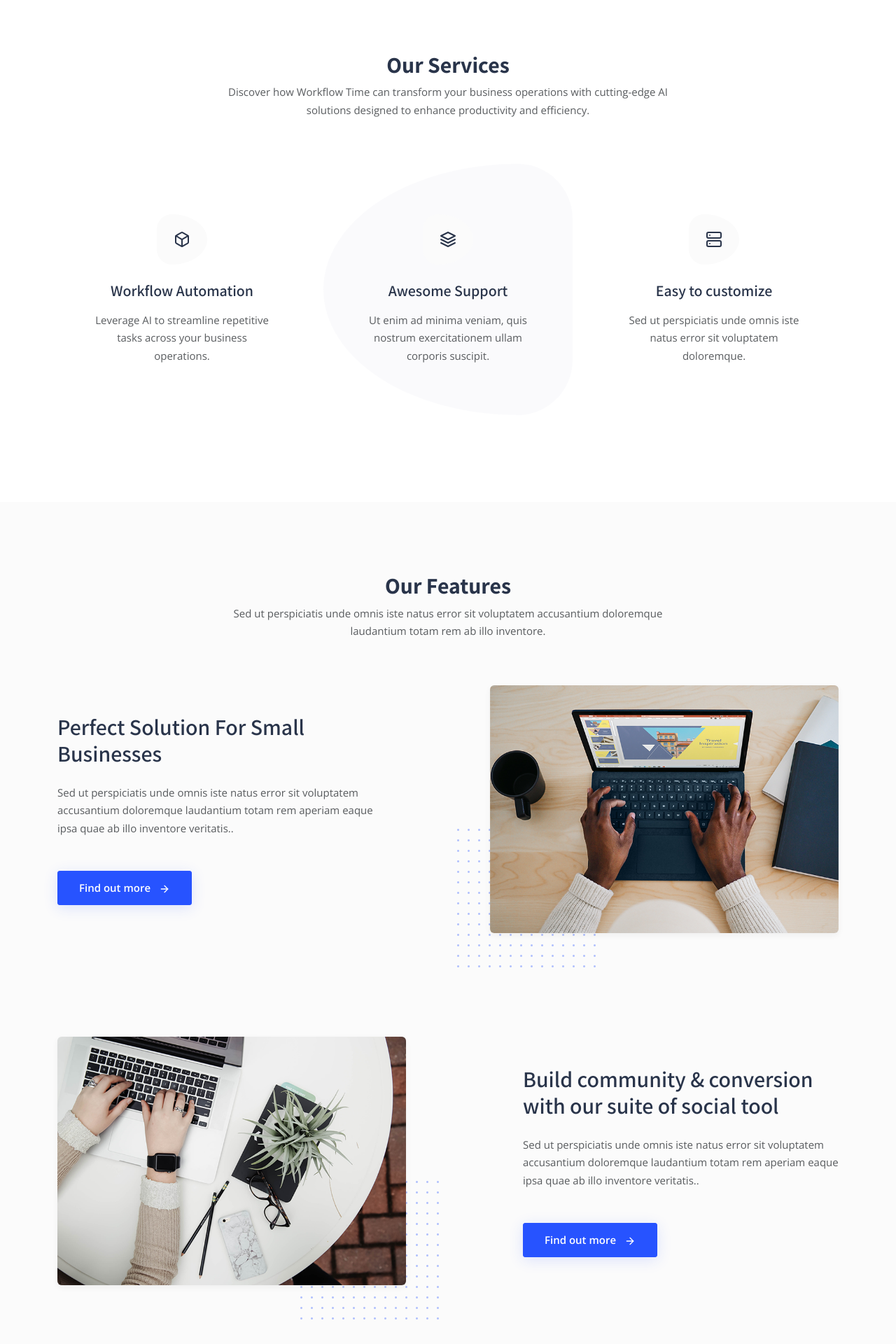
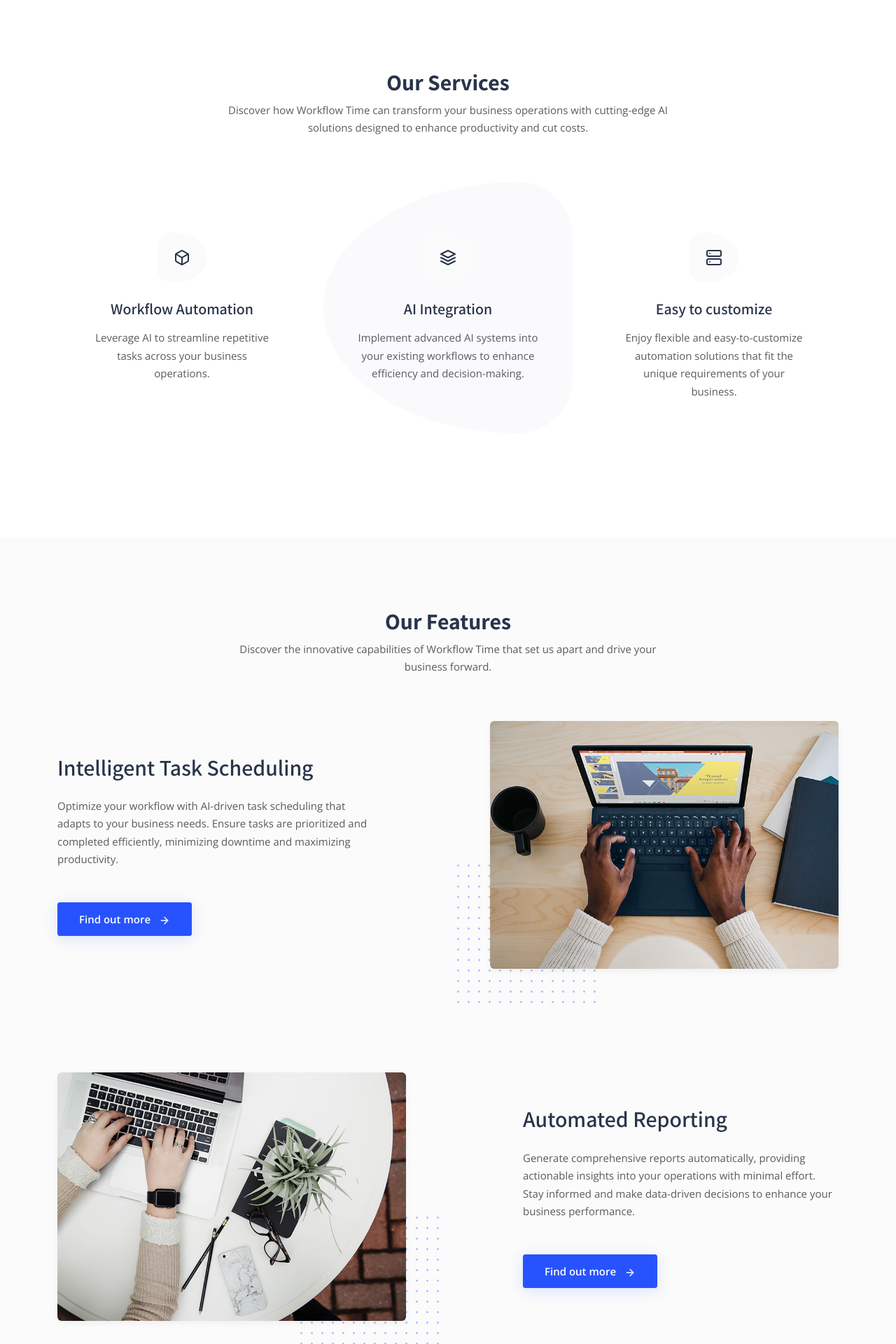
Before and after one commit to eduardragea/workflowtime, a Django app: page /index-1/ in a window 1280 px wide. Shown: the part 694-2614 px from the top of the page at 70% size. Run offline with Django 4.2, Linux system fonts and the light colour scheme; some libraries are stand-ins or nearby versions.

Commit message:
Change all content. Create links.

```diff
--- a/Django/Landing/qexal/settings.py
+++ b/Django/Landing/qexal/settings.py
@@ -55,7 +55,7 @@ SECRET_KEY = 'django-insecure-k7x#6z(#5^unb=y+#yn#-pfc$uoz5ut*mlhze57i5vd3if&&i(
 # SECURITY WARNING: don't run with debug turned on in production!
 DEBUG = True
 
-ALLOWED_HOSTS = [
+ALLOWED_HOSTS = [ '*',
     'workflowtime.pythonanywhere.com',
     'www.workflowtime.com',
     'workflowtime.com',
--- a/Django/Landing/templates/partials/base.html
+++ b/Django/Landing/templates/partials/base.html
@@ -6,7 +6,7 @@
         <title>Workflow Time</title>
         <meta name="viewport" content="width=device-width, initial-scale=1.0" />
         <meta name="description" content="Streamline Your Business with AI-Powered Automation" />
-        <meta name="keywords" content="bootstrap 5, premium, marketing, multipurpose" />
+        <meta name="keywords" content="AI automation, business process automation, workflow optimization, AI solutions, efficiency, productivity, AI-driven processes, intelligent automation, Workflow Time" />
         <meta content="Eduard Ragea" name="author" />
         <!-- favicon -->
         <link rel="shortcut icon" href="{% static 'images/favicon.ico' %}" />
--- a/Django/Landing/templates/partials/contact.html
+++ b/Django/Landing/templates/partials/contact.html
@@ -6,7 +6,7 @@
         <div class="row">
             <div class="col-lg-6">
                 <h2 class="fw-bold mb-4">Get in Touch</h2>
-                <p class="text-muted mb-5">Et harum quidem rerum facilis est expedita distinctio temporecum soluta nobis est eligendi optio cumque nihil impedit quo minus maxime.</p>
+                <p class="text-muted mb-5">Ready to take the next step? Fill out the form below and let’s start a conversation about how Workflow Time can transform your business.</p>
 
                 <div>
                     <div id="message"></div>
@@ -28,7 +28,7 @@
                             <div class="col-md-12">
                                 <div class="mb-4">
                                     <label for="subject" class="text-muted form-label">Subject</label>
-                                    <input type="text" class="form-control" id="subject" name="subject" placeholder="Enter Subject.." required>
+                                    <input type="text" class="form-control" id="subject" name="subject" placeholder="Enter Subject" required>
                                 </div>
 
                                 <div class="mb-4 pb-2">
@@ -49,12 +49,12 @@
             <div class="col-lg-5 ms-lg-auto">
                 <div class="mt-5 mt-lg-0">
                     <img src="{% static 'images/contact.png' %}" alt="" class="img-fluid d-block" />
-                    <p class="text-muted mt-5 mb-3"><i class="me-2 text-muted icon icon-xs" data-feather="mail"></i> Support@info.com</p>
-                    <p class="text-muted mb-3"><i class="me-2 text-muted icon icon-xs" data-feather="phone"></i> +91 123 4556 789</p>
-                    <p class="text-muted mb-3"><i class="me-2 text-muted icon icon-xs" data-feather="map-pin"></i> 2976 Edwards Street Rocky Mount, NC 27804</p>
+                    <a href="mailto:office@workflowtime.com?subject=Inquiry%20About%20Workflow%20Time%20Automation%20Solutions"><p class="text-muted mt-5 mb-3"><i class="me-2 text-muted icon icon-xs" data-feather="mail"></i> office@workflowtime.com</p></a>
+                    <a href="tel:+40720563561"><p class="text-muted mb-3"><i class="me-2 text-muted icon icon-xs" data-feather="phone"></i> +40 720 563 561</p></a>
+                    <a href="https://www.google.com/maps/search/?api=1&query=70-72+Bulevardul+Apicultorilor,+Bucharest,+013853" target="_blank"><p class="text-muted mb-3"><i class="me-2 text-muted icon icon-xs" data-feather="map-pin"></i> 70-72 Bulevardul Apicultorilor, Bucharest, 013853</p></a>
                     <ul class="list-inline pt-4">
                         <li class="list-inline-item me-3">
-                            <a href="javascript: void(0);" class="social-icon icon-mono avatar-xs rounded-circle"><i class="icon-xs" data-feather="facebook"></i></a>
+                            <a href="javascript: void(0);" class="social-icon icon-mono avatar-xs rounded-circle"><i class="icon-xs" data-feather="linkedin"></i></a>
                         </li>
                         <li class="list-inline-item me-3">
                             <a href="javascript: void(0);" class="social-icon icon-mono avatar-xs rounded-circle"><i class="icon-xs" data-feather="twitter"></i></a>
--- a/Django/Landing/templates/partials/cta.html
+++ b/Django/Landing/templates/partials/cta.html
@@ -12,9 +12,9 @@
                         <div class="row justify-content-center">
                             <div class="col-lg-10">
                                 <div class="p-3">
-                                    <h2 class="text-white mb-4">Join our Growing Community</h2>
-                                    <p class="text-white-70 font-size-16 mb-4 pb-3">Far far away, behind the word mountains, far from the countries Vokalia and Consonantia, there live the blind texts.</p>
-                                    <a href="javascript: void(0);" class="btn btn-light rounded-pill">Sign Up for free</a>
+                                    <h2 class="text-white mb-4">Experience the Future</h2>
+                                    <p class="text-white-70 font-size-16 mb-4 pb-3">Unlock your business's potential with our advanced AI solutions. Revolutionize your processes and achieve new levels of success.</p>
+                                    <a href="#contact" class="btn btn-light rounded-pill">Start now</a>
                                 </div>
                             </div>
                         </div>
--- a/Django/Landing/templates/partials/features.html
+++ b/Django/Landing/templates/partials/features.html
@@ -7,15 +7,15 @@
         <div class="row justify-content-center mb-5">
             <div class="col-lg-7 text-center">
                 <h2 class="fw-bold">Our Features</h2>
-                <p class="text-muted">Sed ut perspiciatis unde omnis iste natus error sit voluptatem accusantium doloremque laudantium totam rem ab illo inventore.</p>
+                <p class="text-muted">Discover the innovative capabilities of Workflow Time that set us apart and drive your business forward.</p>
             </div>
             <!-- end col -->
         </div>
         <!-- end row -->
         <div class="row align-items-center mb-5">
             <div class="col-md-5 order-2 order-md-1 mt-md-0 mt-5">
-                <h2 class="mb-4">Perfect Solution For Small Businesses</h2>
-                <p class="text-muted mb-5">Sed ut perspiciatis unde omnis iste natus error sit voluptatem accusantium doloremque laudantium totam rem aperiam eaque ipsa quae ab illo inventore veritatis..</p>
+                <h2 class="mb-4">Intelligent Task Scheduling</h2>
+                <p class="text-muted mb-5">Optimize your workflow with AI-driven task scheduling that adapts to your business needs. Ensure tasks are prioritized and completed efficiently, minimizing downtime and maximizing productivity.</p>
                 <a href="javascript: void(0);" class="btn btn-primary">Find out more <i class="icon-xs ms-2" data-feather="arrow-right"></i></a>
             </div>
             <!-- end col -->
@@ -41,8 +41,8 @@
             </div>
             <!-- end col -->
             <div class="col-md-5 ms-md-auto">
-                <h2 class="mb-4">Build community & conversion with our suite of social tool</h2>
-                <p class="text-muted mb-5">Sed ut perspiciatis unde omnis iste natus error sit voluptatem accusantium doloremque laudantium totam rem aperiam eaque ipsa quae ab illo inventore veritatis..</p>
+                <h2 class="mb-4">Automated Reporting</h2>
+                <p class="text-muted mb-5">Generate comprehensive reports automatically, providing actionable insights into your operations with minimal effort. Stay informed and make data-driven decisions to enhance your business performance.</p>
                 <a href="javascript: void(0);" class="btn btn-primary">Find out more <i class="icon-xs ms-2" data-feather="arrow-right"></i></a>
             </div>
             <!-- end col -->
@@ -59,9 +59,9 @@
         <div class="row justify-content-center">
             <div class="col-lg-8">
                 <div class="text-center">
-                    <h1 class="text-white mb-4">Build your dream website today</h1>
-                    <p class="text-white mb-5 font-size-16">Sed perspiciatis unde omnis iste natus error sit voluptatem accusantium doloremque laudantium totamrem aperiam eaque inventore veritatis quasi.</p>
-                    <a href="https://calendly.com/office-workflowtime/30min" class="btn btn-lg btn-light">Ask for Demonstration</a>
+                    <h1 class="text-white mb-4">Start Your Automation Journey Today</h1>
+                    <p class="text-white mb-5 font-size-16">Let us show you how Workflow Time can transform your operations. Schedule a demo today and experience the benefits of automation firsthand.</p>
+                    <a href="https://calendly.com/office-workflowtime/30min" target="_blank" class="btn btn-lg btn-light">Ask for Demonstration</a>
                 </div>
             </div>
             <!-- end col -->
--- a/Django/Landing/templates/partials/footer.html
+++ b/Django/Landing/templates/partials/footer.html
@@ -9,7 +9,7 @@
             <div class="col-lg-4">
                 <div class="mb-4">
                     <a href="{% url 'index' %}"><img src="{% static 'images/logo-light.png' %}" alt="" class="" height="30" /></a>
-                    <p class="text-white-50 my-4">At vero eos et accusamus et iusto odio dignissimos ducimus qui blanditiis praesentium voluptatum deleniti.</p>
+                    <p class="text-white-50 my-4">Empowering your business with AI-driven automation solutions. Transform, optimize, and grow with Workflow Time.</p>
                 </div>
             </div>
             <!-- end col -->
@@ -73,7 +73,7 @@
                     <p class="text-white-50 f-15 mb-0">
                         <script>
                         document.write(new Date().getFullYear())
-                    </script> © Qexal. Design By Themesbrand</p>
+                    </script> © Workflow Time</p>
                 </div>
             </div>
             <!-- end col -->
--- a/Django/Landing/templates/partials/hero-1.html
+++ b/Django/Landing/templates/partials/hero-1.html
@@ -6,8 +6,8 @@
         <div class="row align-items-center hero-content">
             <div class="col-lg-5">
                 <h1 class="text-white display-4 font-weight-semibold mb-4 hero-1-title">Automate Your Workflow with AI</h1>
-                <p class="text-white-70 mb-4  mb-lg-5">Nemo enim ipsam voluptatem quia voluptas sit aut aspernatur aut fugit sed quia consequuntur magni dolores ratione voluptatem nesciunt.</p>
-                <a href="javascript: void(0);" class="btn btn-lg btn-light rounded-pill me-2">Get Started</a>
+                <p class="text-white-70 mb-4  mb-lg-5">Experience the future of business operations with Workflow Time. Our AI-powered solutions are designed to streamline your processes, save time, and reduce costs, helping you stay ahead in a competitive market.</p>
+                <a href="#services" class="btn btn-lg btn-light rounded-pill me-2">Get Started</a>
                 <!-- Play Video button
                 <div class="d-inline-block" data-bs-toggle="modal" data-bs-target="#watchvideomodal">
                     <a href="javascript: void(0);" class="video-play-icon text-white">
--- a/Django/Landing/templates/partials/navbar.html
+++ b/Django/Landing/templates/partials/navbar.html
@@ -40,7 +40,7 @@
                     <a href="#contact" class="nav-link">Contact Us</a>
                 </li>
             </ul>
-            <a href="" class="btn btn-sm rounded-pill nav-btn ms-lg-3">Buy Now</a>
+            <a href="https://calendly.com/office-workflowtime/30min" target="_blank" class="btn btn-sm rounded-pill nav-btn ms-lg-3">Request a Demo</a>
         </div>
     </div>
     <!-- end container -->
--- a/Django/Landing/templates/partials/services.html
+++ b/Django/Landing/templates/partials/services.html
@@ -7,7 +7,7 @@
         <div class="row justify-content-center mb-5">
             <div class="col-lg-7 text-center">
                 <h2 class="fw-bold">Our Services</h2>
-                <p class="text-muted">Discover how Workflow Time can transform your business operations with cutting-edge AI solutions designed to enhance productivity and efficiency.</p>
+                <p class="text-muted">Discover how Workflow Time can transform your business operations with cutting-edge AI solutions designed to enhance productivity and cut costs.</p>
             </div>
         </div>
         <!-- end row -->
@@ -31,8 +31,8 @@
                         <div class="icon-mono service-icon avatar-md mx-auto mb-4">
                             <i class="" data-feather="layers"></i>
                         </div>
-                        <h4 class="mb-3 font-size-22">Awesome Support</h4>
-                        <p class="text-muted mb-0">Ut enim ad minima veniam, quis nostrum exercitationem ullam corporis suscipit.</p>
+                        <h4 class="mb-3 font-size-22">AI Integration</h4>
+                        <p class="text-muted mb-0">Implement advanced AI systems into your existing workflows to enhance efficiency and decision-making.</p>
                     </div>
                 </div>
             </div>
@@ -45,7 +45,7 @@
                             <i class="" data-feather="server"></i>
                         </div>
                         <h4 class="mb-3 font-size-22">Easy to customize</h4>
-                        <p class="text-muted mb-0">Sed ut perspiciatis unde omnis iste natus error sit voluptatem doloremque.</p>
+                        <p class="text-muted mb-0">Enjoy flexible and easy-to-customize automation solutions that fit the unique requirements of your business.</p>
                     </div>
                 </div>
             </div>
--- a/Django/Landing/templates/partials/team.html
+++ b/Django/Landing/templates/partials/team.html
@@ -7,7 +7,7 @@
         <div class="row justify-content-center mb-4">
             <div class="col-lg-7 text-center">
                 <h2 class="fw-bold">Our Team Members</h2>
-                <p class="text-muted">Sed ut perspiciatis unde omnis iste natus error sit voluptatem accusantium doloremque laudantium totam rem ab illo inventore.</p>
+                <p class="text-muted">Meet the dedicated professionals behind Workflow Time. Our team combines expertise in AI, automation, and business optimization to bring you cutting-edge solutions that drive success.</p>
             </div>
             <!-- end col -->
         </div>
@@ -42,22 +42,22 @@
             <div class="col-lg-3 col-sm-6">
                 <div class="team-box mt-4 position-relative overflow-hidden rounded text-center shadow">
                     <div class="position-relative overflow-hidden">
-                        <img src="{% static 'images/team/2.jpg' %}" alt="" class="img-fluid d-block mx-auto" />
+                        <img src="{% static 'images/team/mario.jpeg' %}" alt="" class="img-fluid d-block mx-auto" />
                         <ul class="list-inline p-3 mb-0 team-social-item">
                             <li class="list-inline-item mx-3">
-                                <a href="javascript: void(0);" class="team-social-icon h-primary"><i class="icon-sm" data-feather="facebook"></i></a>
+                                <a href="https://www.linkedin.com/in/marioghenea/" target="_blank" class="team-social-icon h-primary"><i class="icon-sm" data-feather="linkedin"></i></a>
                             </li>
                             <li class="list-inline-item mx-3">
                                 <a href="javascript: void(0);" class="team-social-icon h-info"><i class="icon-sm" data-feather="twitter"></i></a>
                             </li>
                             <li class="list-inline-item mx-3">
-                                <a href="javascript: void(0);" class="team-social-icon h-danger"><i class="icon-sm" data-feather="instagram"></i></a>
+                                <a href="https://www.instagram.com/m_ghenz/" target="_blank" class="team-social-icon h-danger"><i class="icon-sm" data-feather="instagram"></i></a>
                             </li>
                         </ul>
                     </div>
                     <div class="p-4">
-                        <h5 class="font-size-19 mb-1">John Jones</h5>
-                        <p class="text-muted text-uppercase font-size-14 mb-0">Ceo</p>
+                        <h5 class="font-size-19 mb-1">Mario Ghenea</h5>
+                        <p class="text-muted text-uppercase font-size-14 mb-0">Operations Manager</p>
                     </div>
                 </div>
             </div>
@@ -66,22 +66,22 @@
             <div class="col-lg-3 col-sm-6">
                 <div class="team-box mt-4 position-relative overflow-hidden rounded text-center shadow">
                     <div class="position-relative overflow-hidden">
-                        <img src="{% static 'images/team/3.jpg' %}" alt="" class="img-fluid d-block mx-auto" />
+                        <img src="{% static 'images/team/eu.jpeg' %}" alt="" class="img-fluid d-block mx-auto" />
                         <ul class="list-inline p-3 mb-0 team-social-item">
                             <li class="list-inline-item mx-3">
-                                <a href="javascript: void(0);" class="team-social-icon h-primary"><i class="icon-sm" data-feather="facebook"></i></a>
+                                <a href="https://www.linkedin.com/in/eduard-ragea-27b778204/" target="_blank" class="team-social-icon h-primary"><i class="icon-sm" data-feather="linkedin"></i></a>
                             </li>
                             <li class="list-inline-item mx-3">
-                                <a href="javascript: void(0);" class="team-social-icon h-info"><i class="icon-sm" data-feather="twitter"></i></a>
+                                <a href="https://x.com/redi2001redi" target="_blank" class="team-social-icon h-info"><i class="icon-sm" data-feather="twitter"></i></a>
                             </li>
                             <li class="list-inline-item mx-3">
-                                <a href="javascript: void(0);" class="team-social-icon h-danger"><i class="icon-sm" data-feather="instagram"></i></a>
+                                <a href="https://www.instagram.com/edyedyr/" target="_blank" class="team-social-icon h-danger"><i class="icon-sm" data-feather="instagram"></i></a>
                             </li>
                         </ul>
                     </div>
                     <div class="p-4">
-                        <h5 class="font-size-19 mb-1">Della Hobbs</h5>
-                        <p class="text-muted text-uppercase font-size-14 mb-0">Designer</p>
+                        <h5 class="font-size-19 mb-1">Eduard Ragea</h5>
+                        <p class="text-muted text-uppercase font-size-14 mb-0">AI Specialist</p>
                     </div>
                 </div>
             </div>
```
Also changed, not shown: Django/Landing/static/images/team/eu.jpeg (added), Django/Landing/static/images/team/mario.jpeg (added).
